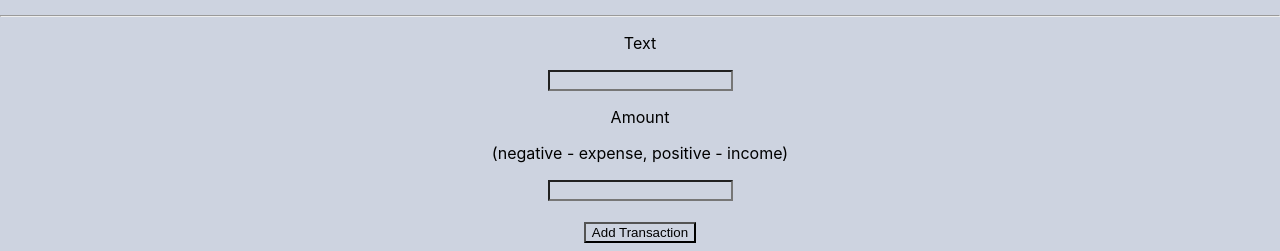
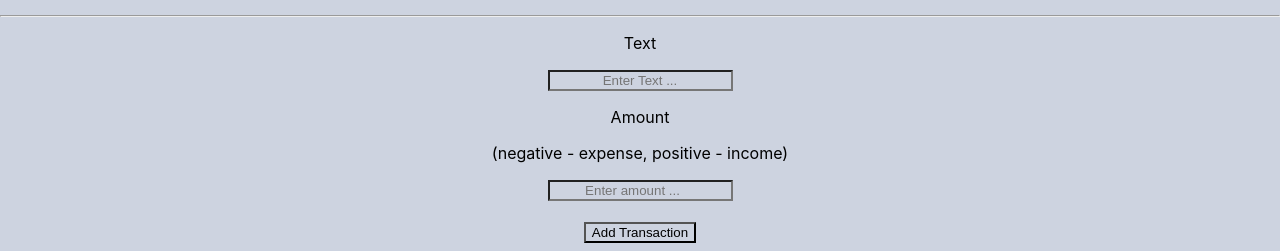
Before and after one commit to bilalahmad147/learning-repo, a React (Create React App) app: page / in a window 1280 px wide. Shown: the part 297-548 px from the top of the page. Built offline with nearby package versions, Linux system fonts and the light colour scheme.

Commit message:
Update Transaction.js

```diff
--- a/src/Components/Transaction.js
+++ b/src/Components/Transaction.js
@@ -7,10 +7,10 @@ const Transaction = () => {
             <hr />
             <form>
                 <p>Text</p>
-                <input type="text" />
+                <input placeholder="Enter Text ..." type="text" />
                 <p>Amount</p>
                 <p>(negative - expense, positive - income)</p>
-                <input type="number" /> <br /> <br />
+                <input type="number" placeholder="Enter amount ..." /> <br /> <br />
                 <button>Add Transaction</button>
             </form>
         </div>
```
